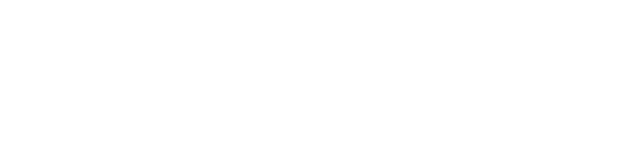
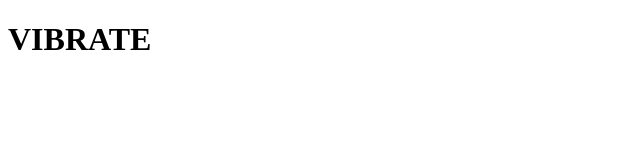
Before and after one commit to nossal/nossal-web, a plain HTML site: page resources/public/vibrate.html in a window 1280 px wide. Shown: the whole page, without its empty margins (0-640 px from the left). Drawn offline with Linux system fonts and the light colour scheme.

Commit message:
vibrate demo

```diff
--- a/resources/public/vibrate.html
+++ b/resources/public/vibrate.html
@@ -7,6 +7,7 @@
   <title>Vibrate</title>
 </head>
 <body>
+  <h1>VIBRATE</h1>
   <script>
     window.navigator.vibrate([100,30,100,30,100,30,200,30,200,30,200,30,100,30,100,30,100]);
   </script>
```
